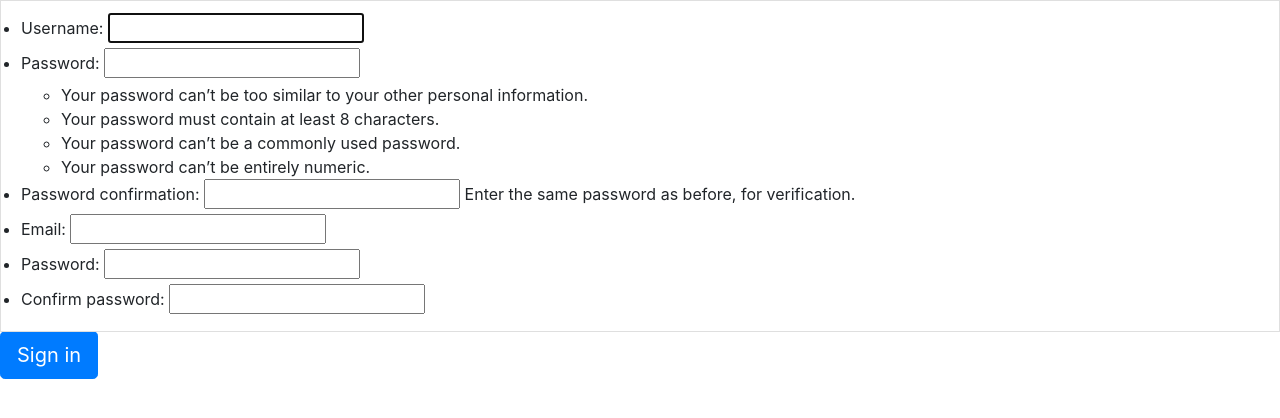
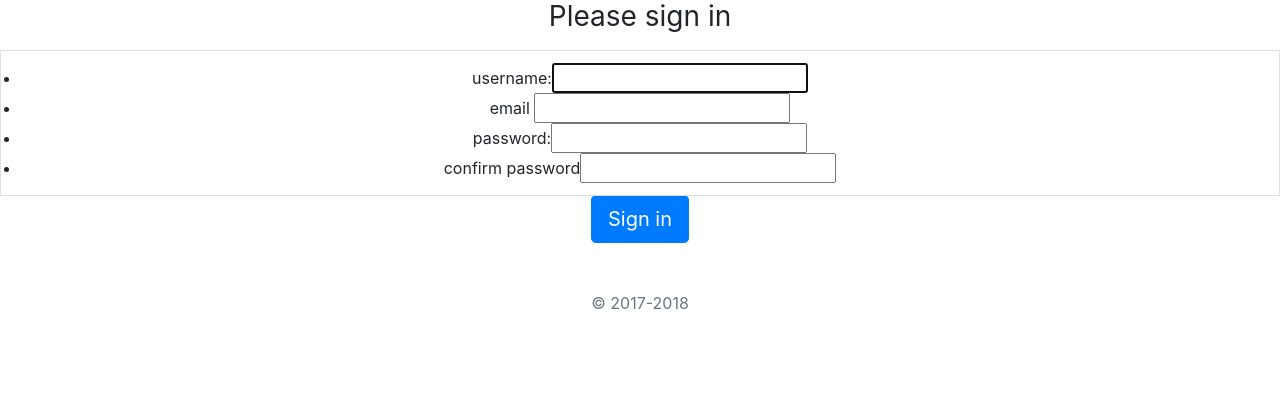
Before and after one commit to MaximLomaka/psale, a Django app: page /auth/signup/ in a window 1280 px wide. Shown: the top 418 px of the page. Run offline with Django 3.2, Linux system fonts and the light colour scheme; some libraries are stand-ins or nearby versions.

```diff
--- a/auth/forms.py
+++ b/auth/forms.py
@@ -11,7 +11,9 @@ class UserCreate(UserCreationForm):
     confirm_password = CharField(max_length=20, widget=PasswordInput())
 
     def clean(self):
+
         cleaned_data = super(UserCreate, self).clean()
+        # print(cleaned_data)
         password = cleaned_data.get("password")
         confirm_password = cleaned_data.get("confirm_password")
 
--- a/auth/views.py
+++ b/auth/views.py
@@ -11,11 +11,10 @@ from auth.forms import UserCreate, UserLogin
 class UserSignUpView(CreateView):
     model = User
     form_class = UserCreate
-    template_name = 'auth/singin.html'
+    template_name = 'auth/sign_up.html'
 
     def form_valid(self, form):
         user = form.save(commit=False)
-
         user.set_password(form['password'])
         # save user with hashed password
         form.save()
--- a/templates/auth/sign_up.html
+++ b/templates/auth/sign_up.html
@@ -13,17 +13,20 @@
 </head>
 
 <body class="text-center">
-<form class="form-signin">
 
 
+<form method="POST" enctype="multipart/form-data">
+    {% csrf_token %}
+
     <h1 class="h3 mb-3 font-weight-normal">Please sign in</h1>
+    <ul class="list-group-item ">
 
-    <label for="inputEmail" class="sr-only">Email address</label>
-    <input type="email" id="inputEmail" class="form-control" placeholder="Email address" required autofocus>
+        <li>username:{{ form.username }}</li>
+        <li>email {{ form.email }}</li>
+        <li>password:{{ form.password }}</li>
+        <li>confirm password{{ form.confirm_password }}</li>
+    </ul>
 
-
-    <label for="inputPassword" class="sr-only">Password</label>
-    <input type="password" id="inputPassword" class="form-control" placeholder="Password" required>
 
     <button class="btn btn-lg btn-primary " type="submit">Sign in</button>
     <p class="mt-5 mb-3 text-muted">&copy; 2017-2018</p>
```
